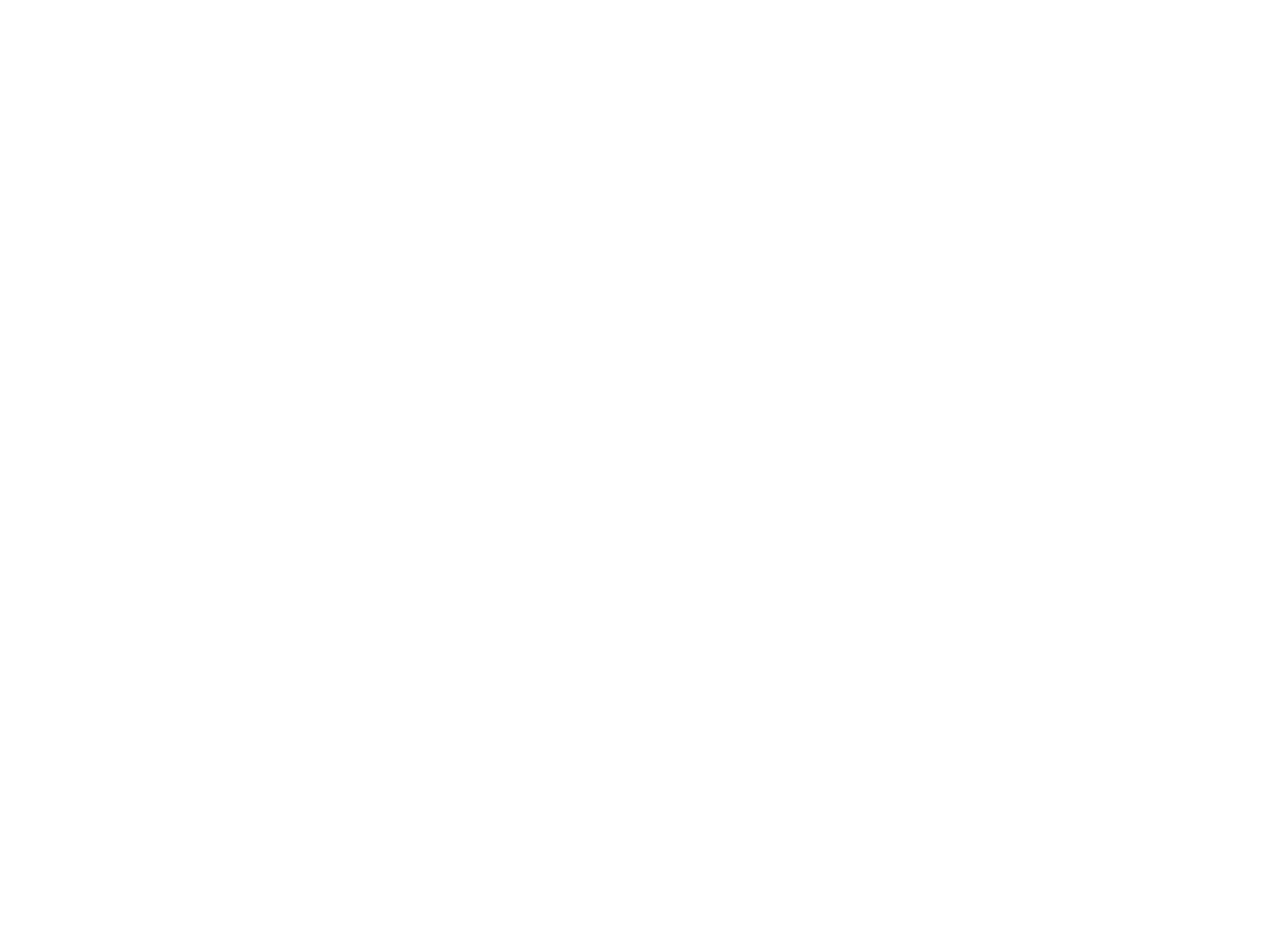
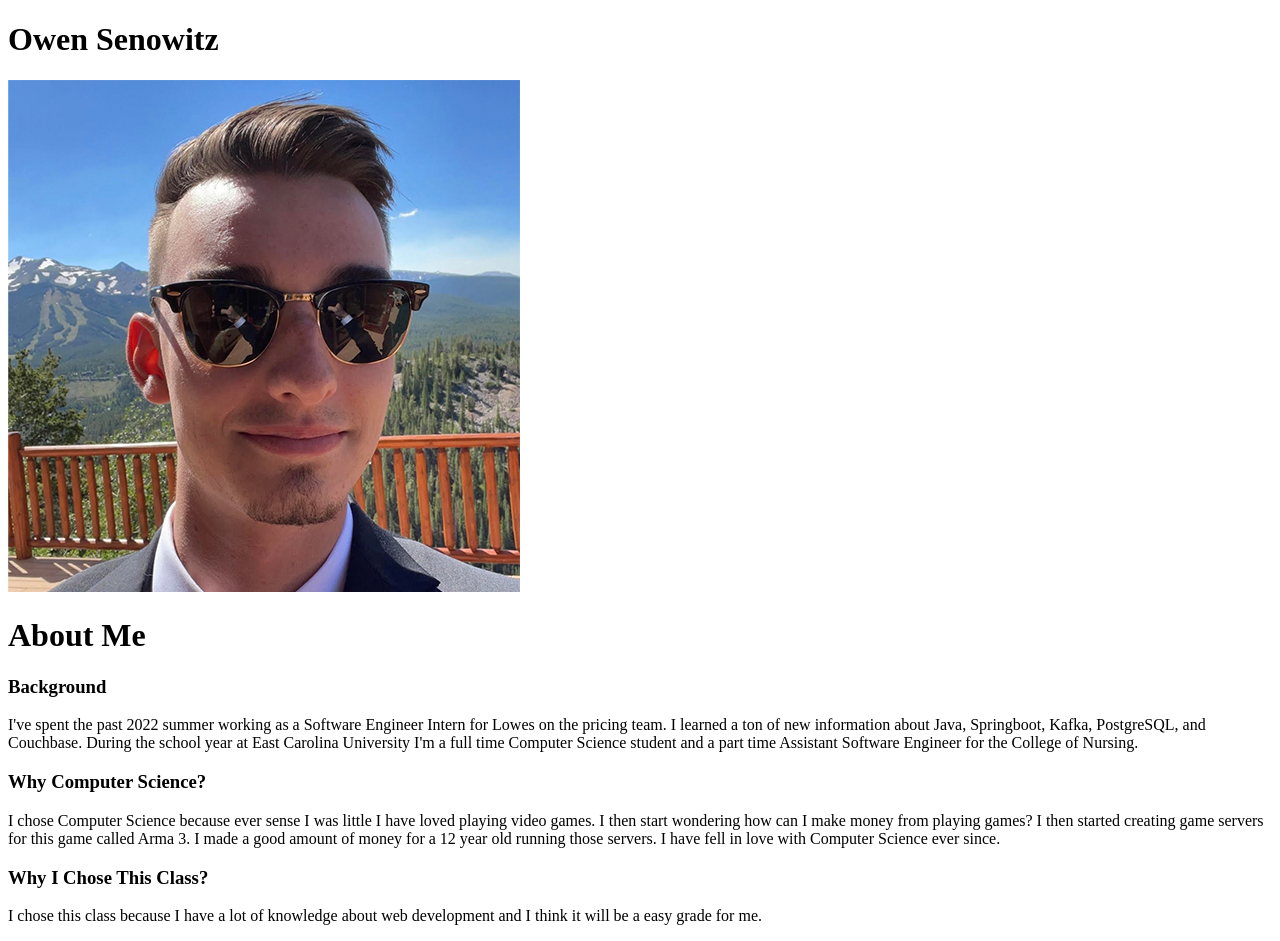
Before and after one commit to Owen-Senowitz/CSCI-4710-Web-Applications, a plain HTML site: page index.html in a window 1280 px wide. Before the commit the page ends 800 px from the top, so only its background shows below. Drawn offline with Linux system fonts and the light colour scheme.

Commit message:
hw1 done

```diff
--- a/index.html
+++ b/index.html
@@ -4,9 +4,17 @@
     <meta charset="UTF-8">
     <meta http-equiv="X-UA-Compatible" content="IE=edge">
     <meta name="viewport" content="width=device-width, initial-scale=1.0">
-    <title>Document</title>
+    <title>Owen Senowitz</title>
 </head>
 <body>
-
+    <h1>Owen Senowitz</h1>
+    <img src="owen-512.png" alt="Owen Senowitz">
+    <h1>About Me</h1>
+    <h3>Background</h3>
+    <p>I've spent the past 2022 summer working as a Software Engineer Intern for Lowes on the pricing team. I learned a ton of new information about Java, Springboot, Kafka, PostgreSQL, and Couchbase. During the school year at East Carolina University I'm a full time Computer Science student and a part time Assistant Software Engineer for the College of Nursing.</p>
+    <h3>Why Computer Science?</h3>
+    <p>I chose Computer Science because ever sense I was little I have loved playing video games. I then start wondering how can I make money from playing games? I then started creating game servers for this game called Arma 3. I made a good amount of money for a 12 year old running those servers. I have fell in love with Computer Science ever since.</p>
+    <h3>Why I Chose This Class?</h3>
+    <p>I chose this class because I have a lot of knowledge about web development and I think it will be a easy grade for me.</p>
 </body>
 </html>
```
Also changed, not shown: owen-512.png (added).
